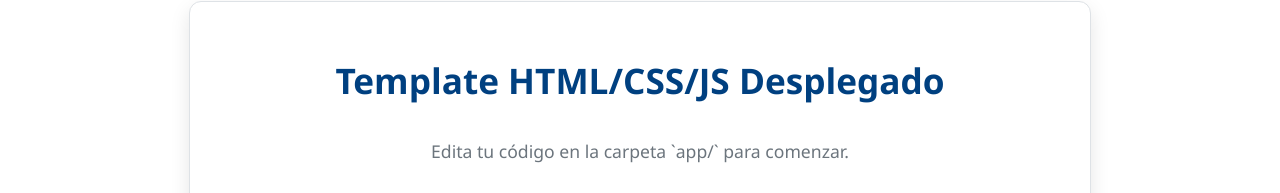
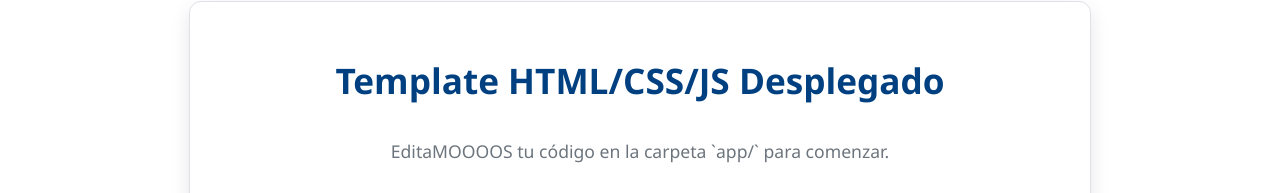
Before and after one commit to vanediazdelahoz/prueba-con-html, a plain HTML site: page app/index.html in a window 1280 px wide. Shown: the part 120-313 px from the top of the page. Drawn offline with Linux system fonts and the light colour scheme.

Commit message:
Update index.html

```diff
--- a/app/index.html
+++ b/app/index.html
@@ -16,7 +16,7 @@
         <section class="card">
             <h1>Template HTML/CSS/JS Desplegado</h1>
             <p class="subtitle">
-                Edita tu código en la carpeta `app/` para comenzar.
+                EditaMOOOOS tu código en la carpeta `app/` para comenzar.
             </p>
 
             <div class="guia-section">
```
